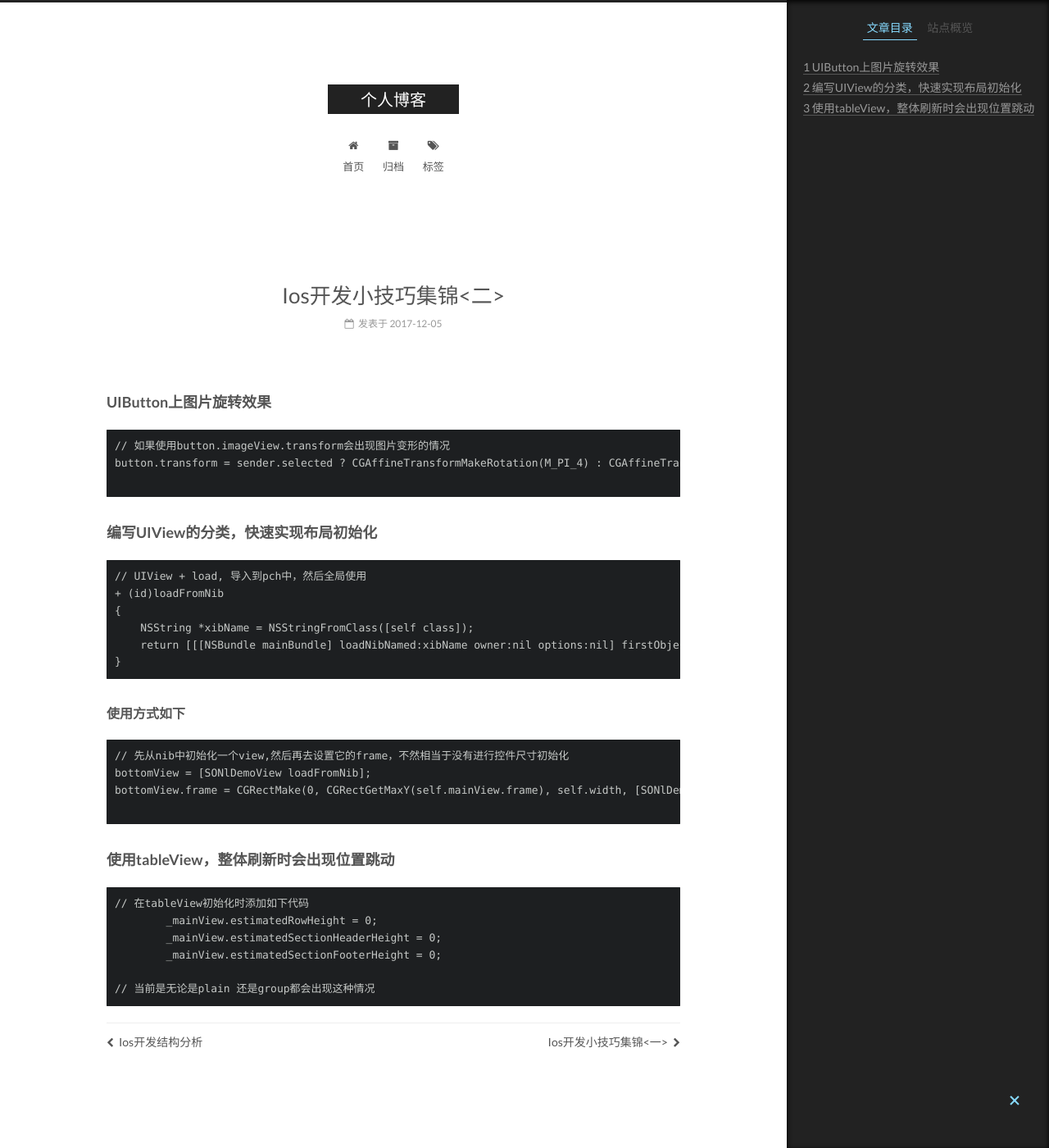
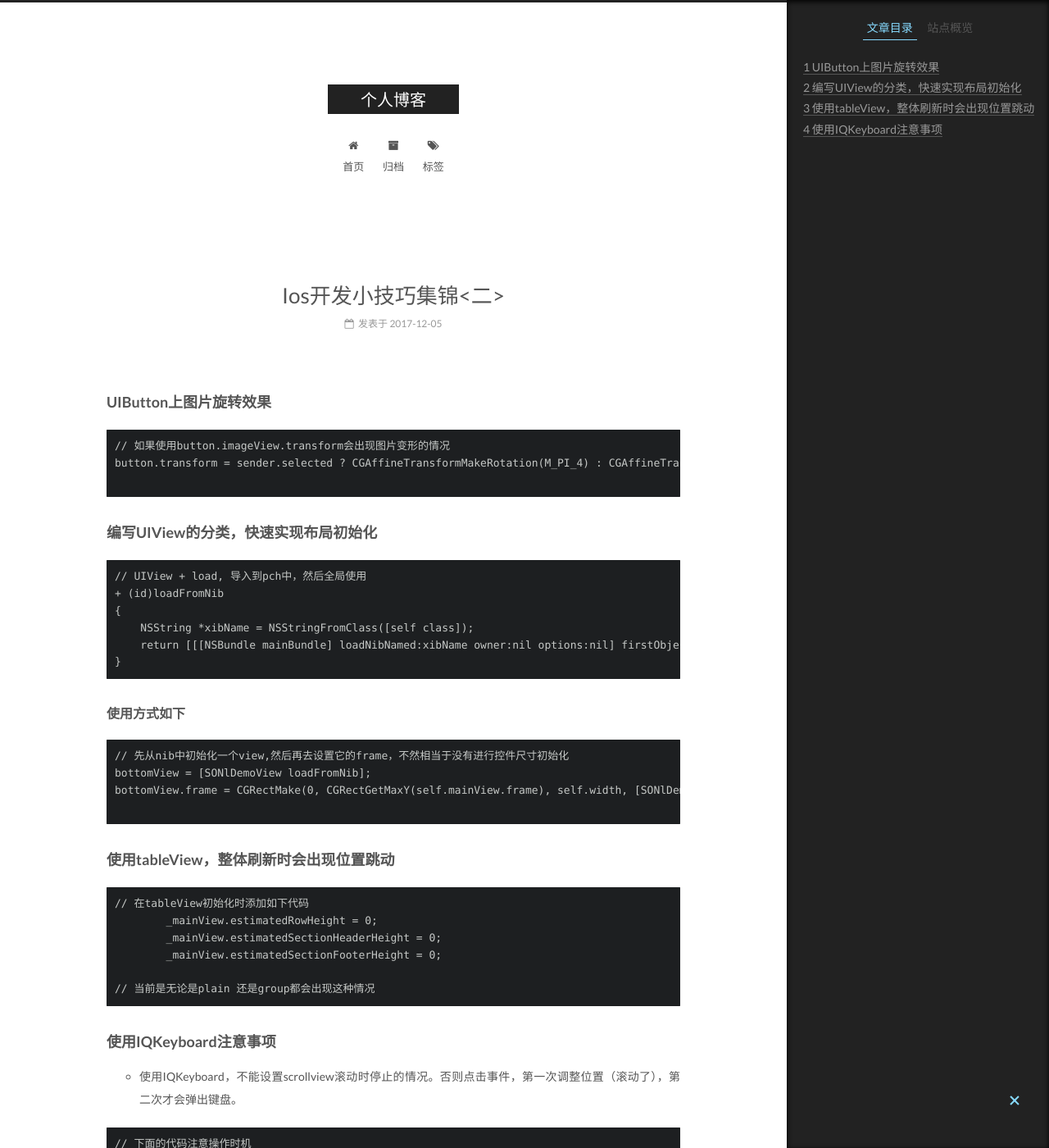
Before and after one commit to linfengwenyou/linfengwenyou.github.io, a Jekyll site: the page built from _posts/2017-12-05-iOS开发小技巧集锦<二>.md, in a window 1280 px wide and 1400 px high. Shown: the whole window at 82% size. Built offline with Jekyll 4.4.1, drawn with Linux system fonts in a browser that asks for light colours; some of the changed text lies outside the part shown.

Commit message:
功能提交

````diff
--- a/_posts/2017-12-05-iOS开发小技巧集锦<二>.md
+++ b/_posts/2017-12-05-iOS开发小技巧集锦<二>.md
@@ -38,3 +38,17 @@ bottomView.frame = CGRectMake(0, CGRectGetMaxY(self.mainView.frame), self.width,
 
 // 当前是无论是plain 还是group都会出现这种情况
 ```
+
+
+
+### 使用IQKeyboard注意事项
+
+* 使用IQKeyboard，不能设置scrollview滚动时停止的情况。否则点击事件，第一次调整位置（滚动了），第二次才会弹出键盘。
+
+```
+// 下面的代码注意操作时机
+- (void)scrollViewDidScroll:(UIScrollView *)scrollView
+{
+    [self endEditing:YES];
+}
+```
````
Also changed, not shown: 1 other file.
